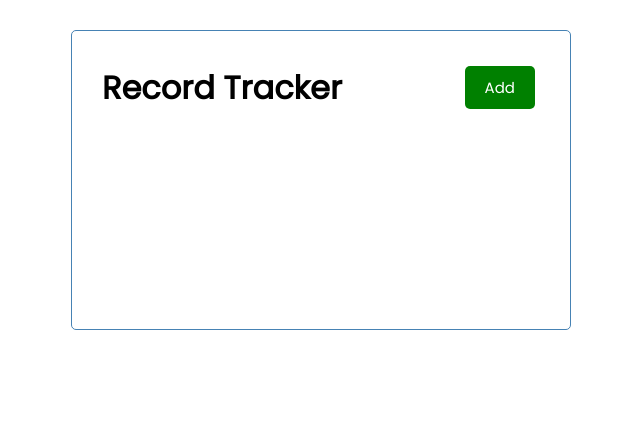
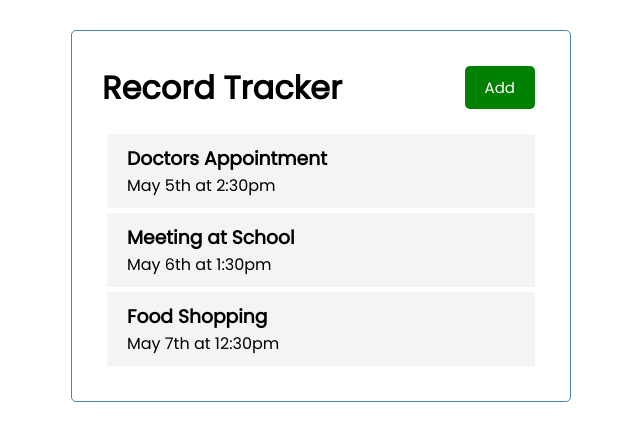
Before and after one commit to christinakerr/learning-angular, an Angular app in the folder client/: page / in a window 1280 px wide. Shown: the top 440 px of the page, without its empty margins (319-959 px from the left). Built offline with nearby package versions, Linux system fonts and the light colour scheme.

Commit message:
Added task item component

```diff
--- a/client/package.json
+++ b/client/package.json
@@ -18,6 +18,11 @@
     "@angular/platform-browser": "~12.0.5",
     "@angular/platform-browser-dynamic": "~12.0.5",
     "@angular/router": "~12.0.5",
+    "@fortawesome/angular-fontawesome": "^0.9.0",
+    "@fortawesome/fontawesome-svg-core": "^1.2.35",
+    "@fortawesome/free-brands-svg-icons": "^5.15.3",
+    "@fortawesome/free-regular-svg-icons": "^5.15.3",
+    "@fortawesome/free-solid-svg-icons": "^5.15.3",
     "rxjs": "~6.6.0",
     "tslib": "^2.1.0",
     "zone.js": "~0.11.4"
--- /dev/null
+++ b/client/src/app/Task.ts
@@ -0,0 +1,6 @@
+export interface Task {
+    id?: number;
+    text: string;
+    day: string;
+    reminder: boolean;
+}
--- a/client/src/app/app.component.html
+++ b/client/src/app/app.component.html
@@ -1,3 +1,4 @@
 <div class="container">
   <app-header></app-header>
+  <app-tasks></app-tasks>
 </div>
--- /dev/null
+++ b/client/src/app/components/task-item/task-item.component.css
@@ -0,0 +1,16 @@
+.task {
+    background: #f4f4f4;
+    margin: 5px;
+    padding: 10px 20px;
+    cursor: pointer;
+}
+
+.task.reminder {
+    border-left: 5px solid green;
+}
+
+.task h3 {
+    display: flex;
+    align-items: center;
+    justify-content: space-between;
+}
--- /dev/null
+++ b/client/src/app/components/task-item/task-item.component.html
@@ -0,0 +1,4 @@
+<div class="task">
+    <h3>{{ task.text }}</h3>
+    <p>{{ task.day }}</p>
+</div>
--- /dev/null
+++ b/client/src/app/components/task-item/task-item.component.ts
@@ -0,0 +1,18 @@
+import { Component, OnInit, Input } from '@angular/core';
+import { Task } from "../../Task"
+
+@Component({
+  selector: 'app-task-item',
+  templateUrl: './task-item.component.html',
+  styleUrls: ['./task-item.component.css']
+})
+export class TaskItemComponent implements OnInit {
+
+  @Input() task!: Task;
+
+  constructor() { }
+
+  ngOnInit(): void {
+  }
+
+}
--- /dev/null
+++ b/client/src/app/components/tasks/tasks.component.html
@@ -0,0 +1 @@
+<app-task-item *ngFor="let task of tasks" [task]="task"></app-task-item>
--- /dev/null
+++ b/client/src/app/components/tasks/tasks.component.ts
@@ -0,0 +1,19 @@
+import { Component, OnInit } from '@angular/core';
+import { Task } from "../../Task";
+import { TASKS } from '../../mock-tasks';
+
+@Component({
+  selector: 'app-tasks',
+  templateUrl: './tasks.component.html',
+  styleUrls: ['./tasks.component.css']
+})
+export class TasksComponent implements OnInit {
+
+  tasks: Task[] = TASKS
+
+  constructor() { }
+
+  ngOnInit(): void {
+  }
+
+}
--- /dev/null
+++ b/client/src/app/mock-tasks.ts
@@ -0,0 +1,22 @@
+import { Task } from "./Task"
+
+export const TASKS: Task[] = [
+    {
+        id: 1,
+        text: 'Doctors Appointment',
+        day: 'May 5th at 2:30pm',
+        reminder: true,
+    },
+    {
+        id: 2,
+        text: 'Meeting at School',
+        day: 'May 6th at 1:30pm',
+        reminder: true,
+    },
+    {
+        id: 3,
+        text: 'Food Shopping',
+        day: 'May 7th at 12:30pm',
+        reminder: false,
+    },
+];
```
Also changed, not shown: client/src/app/app.module.ts (+8 -2 lines), client/src/app/components/tasks/tasks.component.css (added), 1 other file (tests, documents, lock files or other folders).
